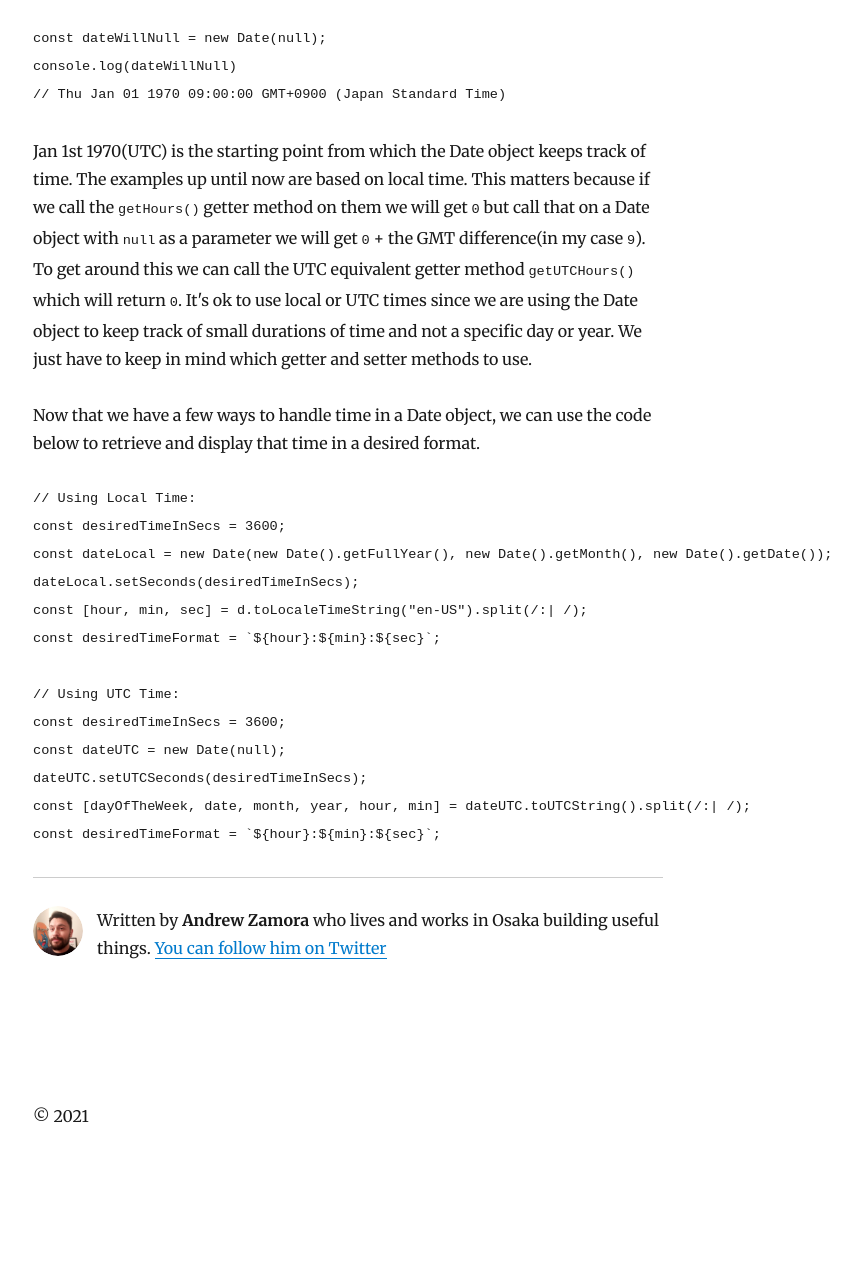
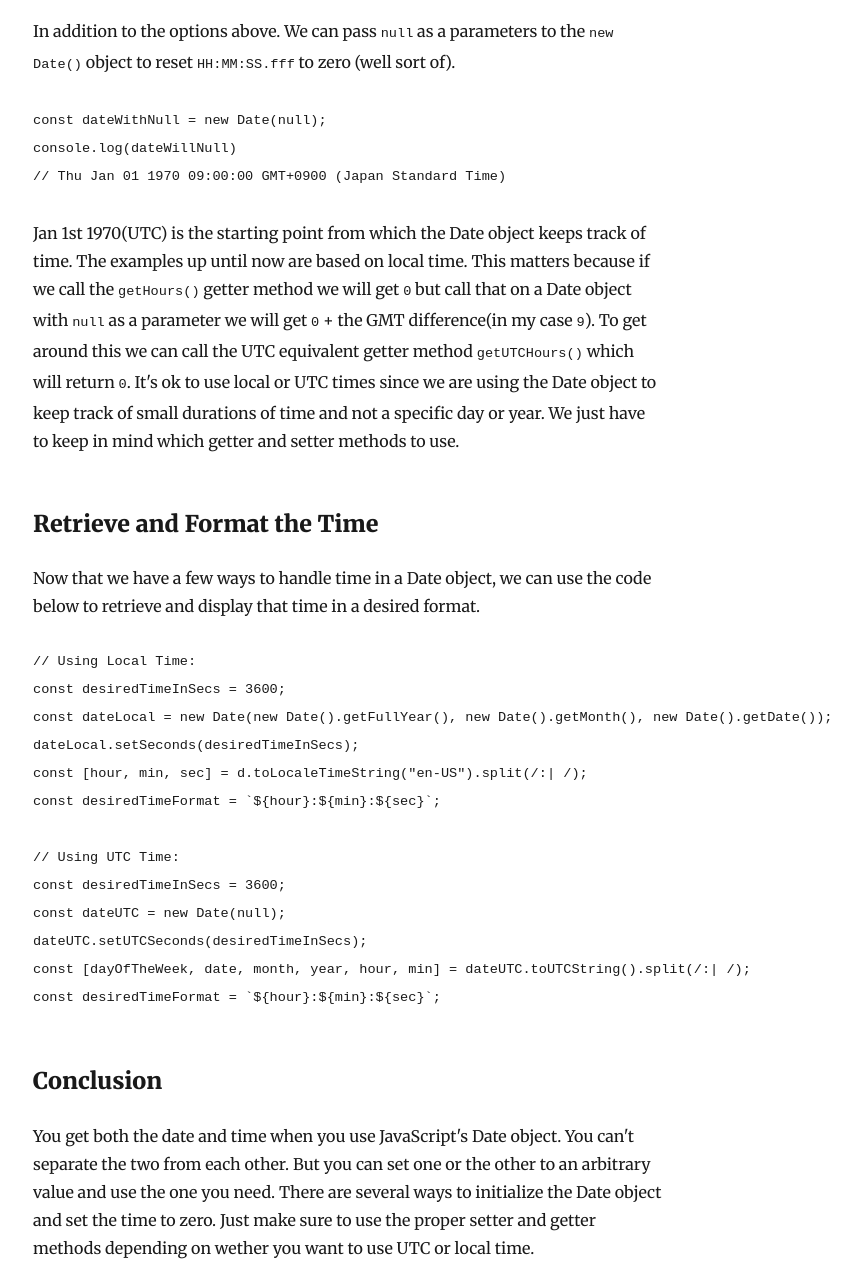
Before and after one commit to AndrewZamora/blog, a Gatsby site: page /dealing-with-time-in-js/ in a window 1280 px wide. Shown: the part 1296-2580 px from the top of the page, without its empty margins (292-1153 px from the left). Before the commit the page ends 2468 px from the top, so only its background shows below. Built offline with nearby package versions, Linux system fonts and the light colour scheme; Gatsby itself is replaced by a stand-in of ours; some packages are replaced by stand-ins of ours; code samples lack their colours.

Commit message:
Added conclusion

````diff
--- a/content/blog/dealing-with-time-in-js/index.md
+++ b/content/blog/dealing-with-time-in-js/index.md
@@ -5,6 +5,8 @@ description: Handle time in JS when the day and year are not important.
 ---
 
 The other day I was working with a JavaScript library that required timestamps but the data I was supplied with only contained durations of seconds (for example `2225`). The year, month and day weren't important for my use case but I can't remove them from a timestamp generated by a Javascript Date object. Instead, I can set them to an arbitrary year, month and day. Then use the Javascript Date object and whatever library's functionally to manipulate `HH:MM:SS.fff` while ignoring the year, month and day. Here are a few ways to accomplish this and get the time back in readable format.
+
+### Setting Time to Zero
 
 My first option could have been to use the `new Date()` object to get the current date and resetting `HH:MM:SS.fff` to zero and then to my desired time.
 
@@ -38,11 +40,13 @@ anotherExampleDate.setSeconds(durationInSeconds);
 In addition to the options above. We can pass `null` as a parameters to the `new Date()` object to reset `HH:MM:SS.fff` to zero (well sort of).
 
 ```
-const dateWillNull = new Date(null);
+const dateWithNull = new Date(null);
 console.log(dateWillNull)
 // Thu Jan 01 1970 09:00:00 GMT+0900 (Japan Standard Time)
 ```
-Jan 1st 1970(UTC) is the starting point from which the Date object keeps track of time. The examples up until now are based on local time. This matters because if we call the `getHours()` getter method on them we will get `0` but call that on a Date object with `null` as a parameter we will get `0` + the GMT difference(in my case `9`). To get around this we can call the UTC equivalent getter method `getUTCHours()` which will return `0`. It's ok to use local or UTC times since we are using the Date object to keep track of small durations of time and not a specific day or year. We just have to keep in mind which getter and setter methods to use.
+Jan 1st 1970(UTC) is the starting point from which the Date object keeps track of time. The examples up until now are based on local time. This matters because if we call the `getHours()` getter method we will get `0` but call that on a Date object with `null` as a parameter we will get `0` + the GMT difference(in my case `9`). To get around this we can call the UTC equivalent getter method `getUTCHours()` which will return `0`. It's ok to use local or UTC times since we are using the Date object to keep track of small durations of time and not a specific day or year. We just have to keep in mind which getter and setter methods to use.
+
+### Retrieve and Format the Time
 
 Now that we have a few ways to handle time in a Date object, we can use the code below to retrieve and display that time in a desired format.
 
@@ -63,3 +67,6 @@ dateUTC.setUTCSeconds(desiredTimeInSecs);
 const [dayOfTheWeek, date, month, year, hour, min] = dateUTC.toUTCString().split(/:| /);
 const desiredTimeFormat = `${hour}:${min}:${sec}`;
 ```
+### Conclusion
+
+You get both the date and time when you use JavaScript's Date object. You can't separate the two from each other. But you can set one or the other to an arbitrary value and use the one you need. There are several ways to initialize the Date object and set the time to zero. Just make sure to use the proper setter and getter methods depending on wether you want to use UTC or local time.
````
